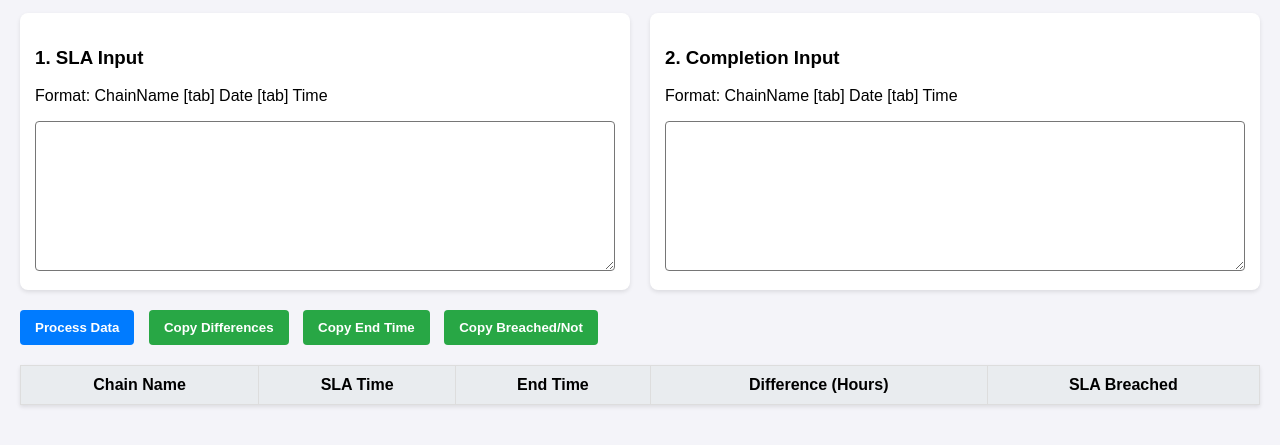
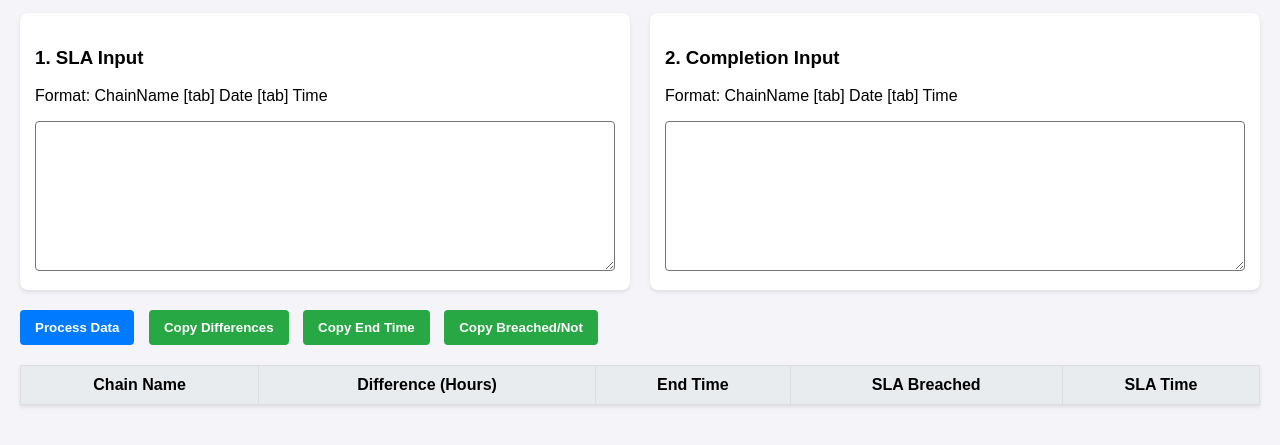
Before and after one commit to Vinay9222/Different-Calculations-buffer-sheet-, a plain HTML site: page index.html in a window 1280 px wide. Shown: the part 101-546 px from the top of the page. Drawn offline with Linux system fonts and the light colour scheme.

Commit message:
final updated

```diff
--- a/index.html
+++ b/index.html
@@ -121,10 +121,10 @@
       <thead>
         <tr>
           <th>Chain Name</th>
+          <th>Difference (Hours)</th>
+          <th>End Time</th>
+          <th>SLA Breached</th>
           <th>SLA Time</th>
-          <th>End Time</th>
-          <th>Difference (Hours)</th>
-          <th>SLA Breached</th>
         </tr>
       </thead>
       <tbody></tbody>
```
Also changed, not shown: indexold.html (+1 -1 lines).
